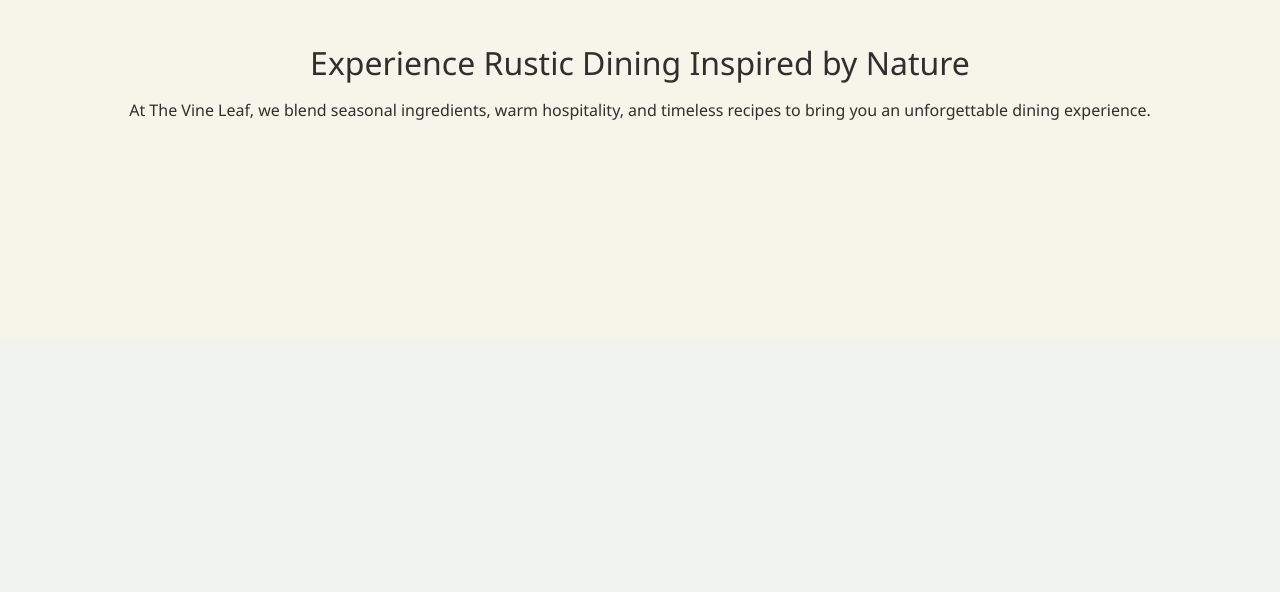
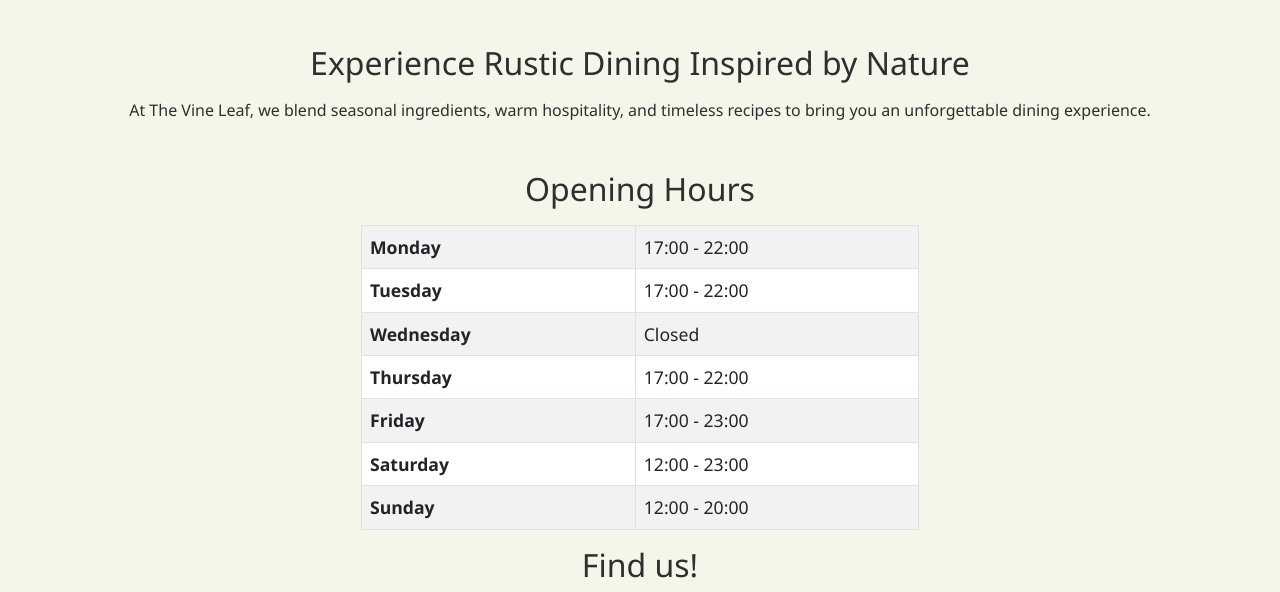
Before and after one commit to llama2409/Vineleaf-Milestone3, a Django app: page / in a window 1280 px wide. Shown: the part 460-1052 px from the top of the page. Before the commit the page ends 580 px from the top, so only its background shows below. Run offline with Django 5.2, Linux system fonts and the light colour scheme; grey boxes are pictures that could not be loaded.

Commit message:
Create location map and opening times table with styling

```diff
--- a/vine_leaf/static/css/style.css
+++ b/vine_leaf/static/css/style.css
@@ -71,6 +71,21 @@
     margin-top: 15px;
 }
 
+/* map and opening times styles */
+.map-container {
+    max-width: 900px;
+    margin: 0 auto;
+}
+
+.opening-times td:first-child {
+    font-weight: 600;
+}
+
+.opening-times {
+    font-size: 1.1rem;
+    color :#556b2f
+}
+
 /* Menu page styles */
 .menu-page h2 {
     color: #556b2f; /* olive green */
--- a/vine_leaf/templates/home.html
+++ b/vine_leaf/templates/home.html
@@ -29,4 +29,31 @@
     </p>
 </div>
 
+<h2 class="text-center mt-5">Opening Hours</h2>
+
+<div class="d-flex justify-content-center mt-3">
+    <table class="table table-bordered table-striped opening-times w-50">
+        <tbody>
+            <tr><td>Monday</td><td>17:00 - 22:00</td></tr>
+            <tr><td>Tuesday</td><td>17:00 - 22:00</td></tr>
+            <tr><td>Wednesday</td><td>Closed</td></tr>
+            <tr><td>Thursday</td><td>17:00 - 22:00</td></tr>
+            <tr><td>Friday</td><td>17:00 - 23:00</td></tr>
+            <tr><td>Saturday</td><td>12:00 - 23:00</td></tr>
+            <tr><td>Sunday</td><td>12:00 - 20:00</td></tr>
+        </tbody>
+    </table>
+</div>
+
+<div class="map">
+    <h2 class="text-center">Find us!</h2>
+    <iframe
+    width="100%"
+        height="350"
+        style="border:0; border-radius: 8px;"
+        loading="lazy"
+        allowfullscreen
+        src="https://www.google.com/maps/embed?pb=!1m14!1m8!1m3!1d10377.496!2d0.6874!3d51.0688!3m2!1i1024!2i768!4f13.1!3m3!1m2!1s0x47df4312e6dcf897%3A0x0000000000000000!2sTenterden%2C%20UK!5e0!3m2!1sen!2suk!4v0000000000">
+    </iframe>
+</div>
 {% endblock %}
```
